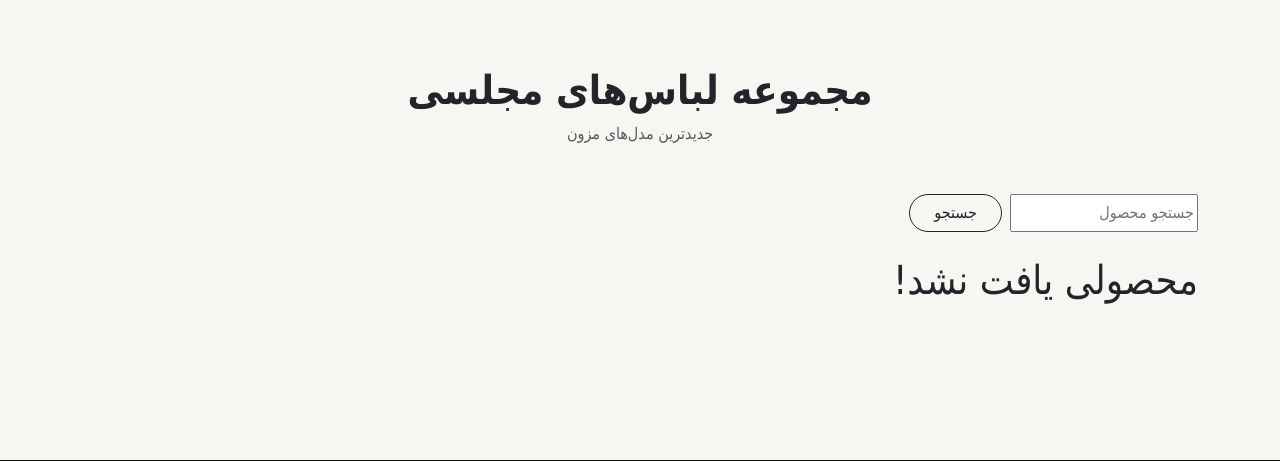
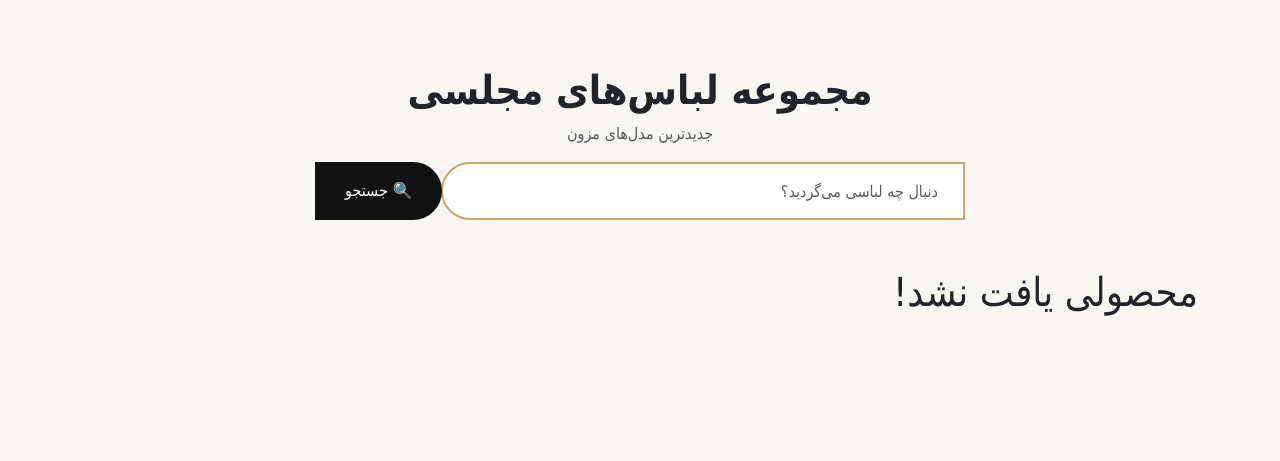
Before and after one commit to realhesam04/Mezon-Elmira, a Django app: page /products/ in a window 1280 px wide. Shown: the part 62-523 px from the top of the page. Run offline with Django 5.2, Linux system fonts and the light colour scheme; data that the repository does not hold is empty.

Commit message:
fixed the search box in product_list and category_products

```diff
--- a/mezon/templates/product_list.html
+++ b/mezon/templates/product_list.html
@@ -15,20 +15,39 @@
 <p class="text-muted">
     جدیدترین مدل‌های مزون
 </p>
+<div class="search-box mb-5">
+
+    <form method="GET"
+          action="{% url 'product_list' %}">
+
+        <div class="input-group">
+
+            <input
+                type="text"
+                name="q"
+                class="form-control search-input"
+                placeholder="دنبال چه لباسی می‌گردید؟"
+
+                value="{{ request.GET.q|default:'' }}">
+
+            <button
+                class="btn search-btn"
+                type="submit">
+
+                🔍 جستجو
+
+            </button>
+
+        </div>
+
+    </form>
+
+</div>
 
 
 </div>
 
 <div class="row g-4">
-
-<form method="GET" action="{% url 'product_list' %}" class="d-flex">
-    {% csrf_token %}
-    <input type="text" name="q"
-    placeholder="جستجو محصول"
-    class="form-control-rounded-pill me-2"
-    value={{ request.GET.q }}>
-    <button class="btn btn-outline-dark rounded-pill px-4" type="submit">جستجو</button>
-</form>
 
 {% if products %}
     {% for product in products %}
@@ -110,6 +129,63 @@
     color:#c8a96a;
     font-weight:bold;
 }
+.search-box{
+
+    max-width:650px;
+
+    margin:auto;
+
+}
+
+.search-input{
+
+    height:58px;
+
+    border-radius:40px 0 0 40px !important;
+
+    border:2px solid #c8a96a;
+
+    box-shadow:none;
+
+    font-size:1rem;
+
+    padding-right:25px;
+
+}
+
+.search-input:focus{
+
+    border-color:#c8a96a;
+
+    box-shadow:0 0 12px rgba(200,169,106,.35);
+
+}
+
+.search-btn{
+
+    background:#111;
+
+    color:white;
+
+    border:2px solid #111;
+
+    border-radius:0 40px 40px 0 !important;
+
+    padding:0 28px;
+
+    transition:.3s;
+
+}
+
+.search-btn:hover{
+
+    background:#c8a96a;
+
+    border-color:#c8a96a;
+
+    color:white;
+
+}
 
 </style>
 
```
Also changed, not shown: mezon/templates/category_products.html (+87 -9 lines).
